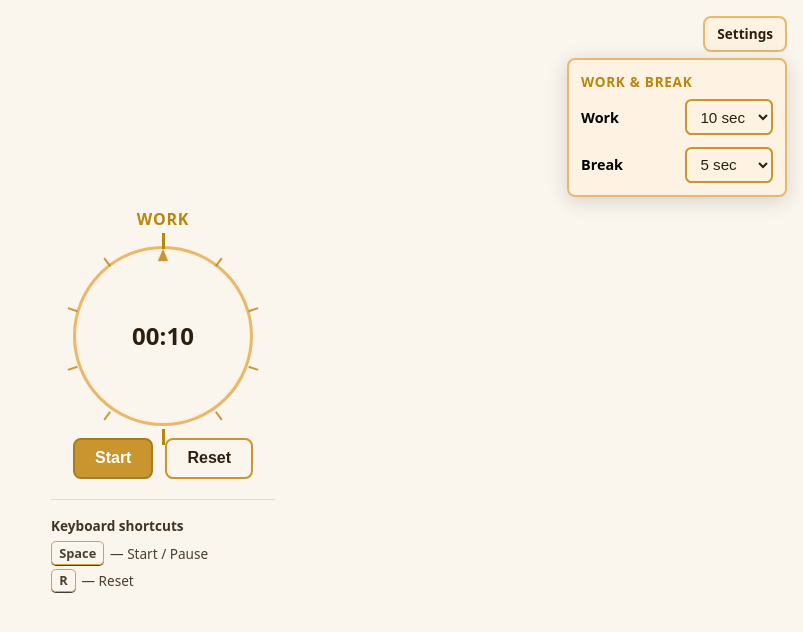
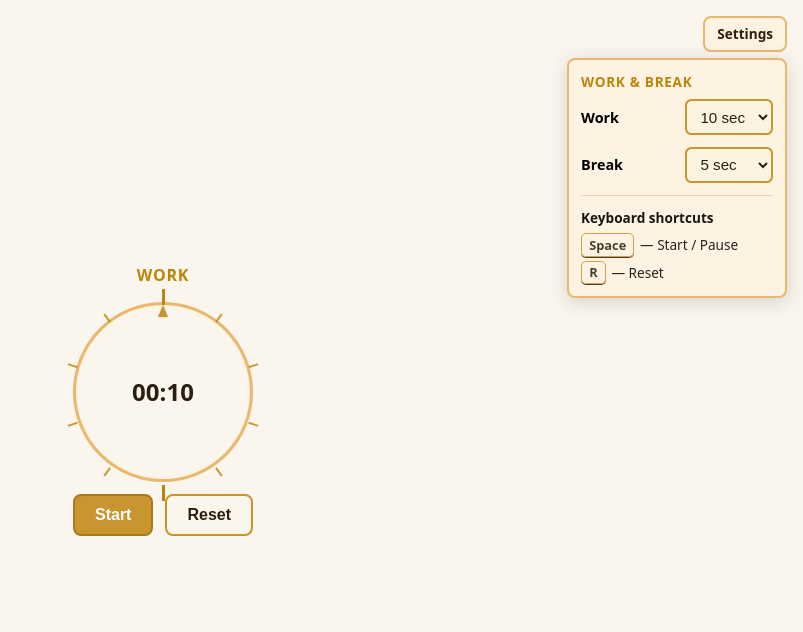
Before and after one commit to crisguardiola/pomodoro-timer, a website built with Vite: page index.html in a window 1280 px wide. Both pictures are taken after a click on the button "Settings". Shown: the whole page, without its empty margins (477-1280 px from the left). Built offline with nearby package versions, Linux system fonts and the light colour scheme.

Commit message:
Settings for keyboard shortcuts

```diff
--- a/src/main.js
+++ b/src/main.js
@@ -294,44 +294,7 @@ function createUI() {
   breakRow.append(breakLabel, breakDurationSelect);
   settingsEl.append(workRow, breakRow);
 
-  // --- Settings entry: corner trigger + dropdown panel -----------------------
-  const settingsCorner = document.createElement("div");
-  settingsCorner.className = "settings-corner";
-
-  const settingsTrigger = document.createElement("button");
-  settingsTrigger.type = "button";
-  settingsTrigger.className = "settings-trigger";
-  settingsTrigger.setAttribute("aria-label", "Open settings");
-  settingsTrigger.setAttribute("aria-expanded", "false");
-  settingsTrigger.setAttribute("aria-haspopup", "true");
-  settingsTrigger.textContent = "Settings";
-
-  const settingsPanel = document.createElement("div");
-  settingsPanel.className = "settings-panel";
-  settingsPanel.setAttribute("role", "dialog");
-  settingsPanel.setAttribute("aria-label", "Timer settings");
-  const panelTitle = document.createElement("div");
-  panelTitle.className = "settings-panel-title";
-  panelTitle.textContent = "Work & break";
-  settingsPanel.append(panelTitle, settingsEl);
-
-  settingsTrigger.addEventListener("click", (e) => {
-    e.stopPropagation();
-    const open = settingsPanel.classList.toggle("is-open");
-    settingsTrigger.setAttribute("aria-expanded", String(open));
-  });
-
-  document.addEventListener("click", () => {
-    if (settingsPanel.classList.contains("is-open")) {
-      settingsPanel.classList.remove("is-open");
-      settingsTrigger.setAttribute("aria-expanded", "false");
-    }
-  });
-  settingsPanel.addEventListener("click", (e) => e.stopPropagation());
-
-  settingsCorner.append(settingsTrigger, settingsPanel);
-
-  // --- Keyboard shortcuts legend ---------------------------------------------
+  // --- Keyboard shortcuts legend (used inside settings panel) -----------------
   const legendEl = document.createElement("section");
   legendEl.className = "shortcuts-legend";
   legendEl.setAttribute("aria-label", "Keyboard shortcuts");
@@ -353,7 +316,44 @@ function createUI() {
   legendList.append(spaceRow, rRow);
   legendEl.append(legendTitle, legendList);
 
-  rootEl.append(modeLabelEl, clockWrap, controls, legendEl);
+  // --- Settings entry: corner trigger + dropdown panel -----------------------
+  const settingsCorner = document.createElement("div");
+  settingsCorner.className = "settings-corner";
+
+  const settingsTrigger = document.createElement("button");
+  settingsTrigger.type = "button";
+  settingsTrigger.className = "settings-trigger";
+  settingsTrigger.setAttribute("aria-label", "Open settings");
+  settingsTrigger.setAttribute("aria-expanded", "false");
+  settingsTrigger.setAttribute("aria-haspopup", "true");
+  settingsTrigger.textContent = "Settings";
+
+  const settingsPanel = document.createElement("div");
+  settingsPanel.className = "settings-panel";
+  settingsPanel.setAttribute("role", "dialog");
+  settingsPanel.setAttribute("aria-label", "Timer settings");
+  const panelTitle = document.createElement("div");
+  panelTitle.className = "settings-panel-title";
+  panelTitle.textContent = "Work & break";
+  settingsPanel.append(panelTitle, settingsEl, legendEl);
+
+  settingsTrigger.addEventListener("click", (e) => {
+    e.stopPropagation();
+    const open = settingsPanel.classList.toggle("is-open");
+    settingsTrigger.setAttribute("aria-expanded", String(open));
+  });
+
+  document.addEventListener("click", () => {
+    if (settingsPanel.classList.contains("is-open")) {
+      settingsPanel.classList.remove("is-open");
+      settingsTrigger.setAttribute("aria-expanded", "false");
+    }
+  });
+  settingsPanel.addEventListener("click", (e) => e.stopPropagation());
+
+  settingsCorner.append(settingsTrigger, settingsPanel);
+
+  rootEl.append(modeLabelEl, clockWrap, controls);
   app.append(settingsCorner, rootEl);
 }
 
--- a/src/style.css
+++ b/src/style.css
@@ -180,6 +180,13 @@ body {
   margin-bottom: 0;
   padding-bottom: 0;
   border-bottom: none;
+}
+
+.settings-panel .shortcuts-legend {
+  margin-top: var(--space-lg);
+  padding-top: var(--space-lg);
+  border-top: 1px solid var(--color-divider);
+  text-align: left;
 }
 
 /* --- Settings content (work/break durations) --------------------------------- */
```
